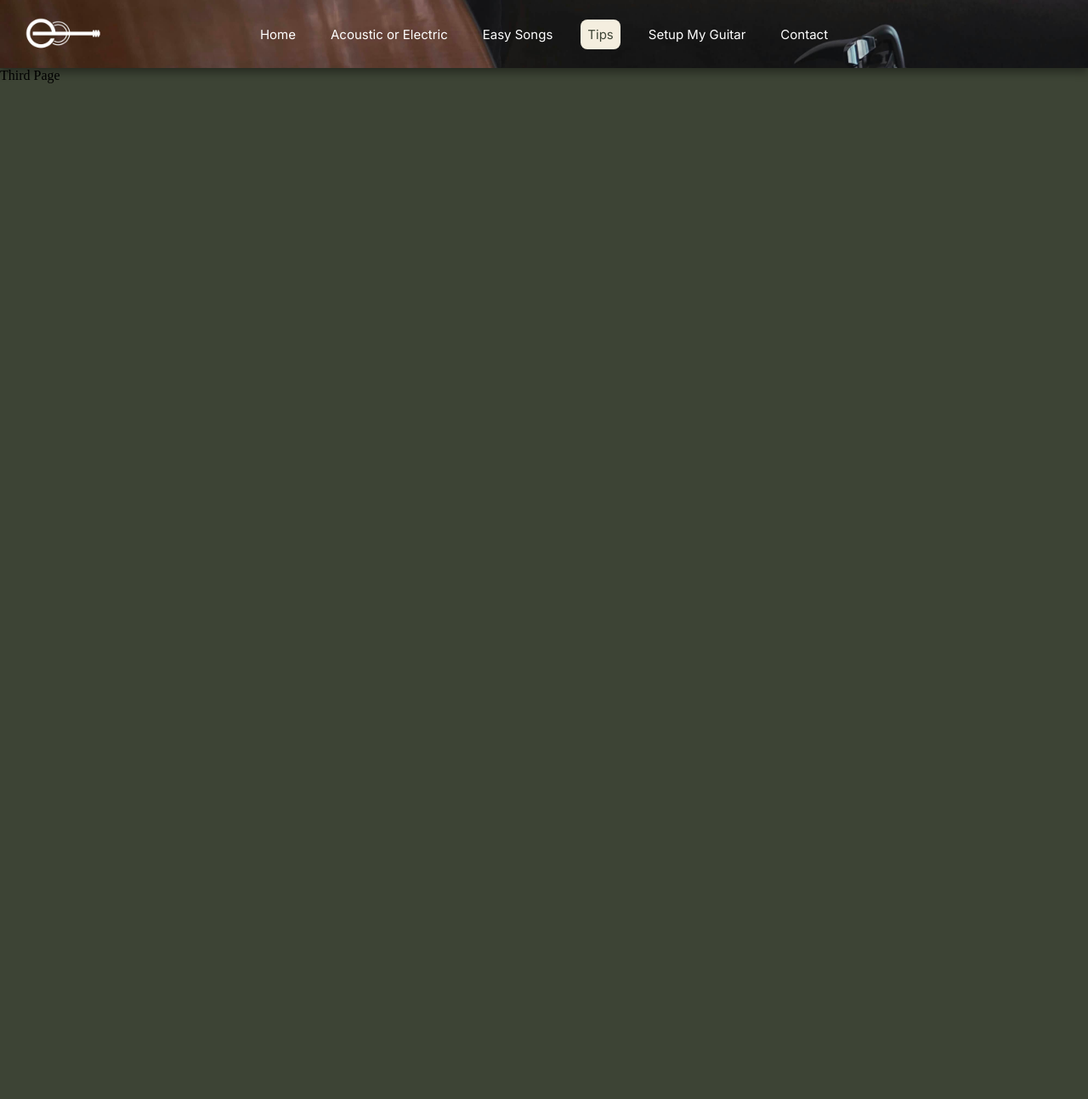
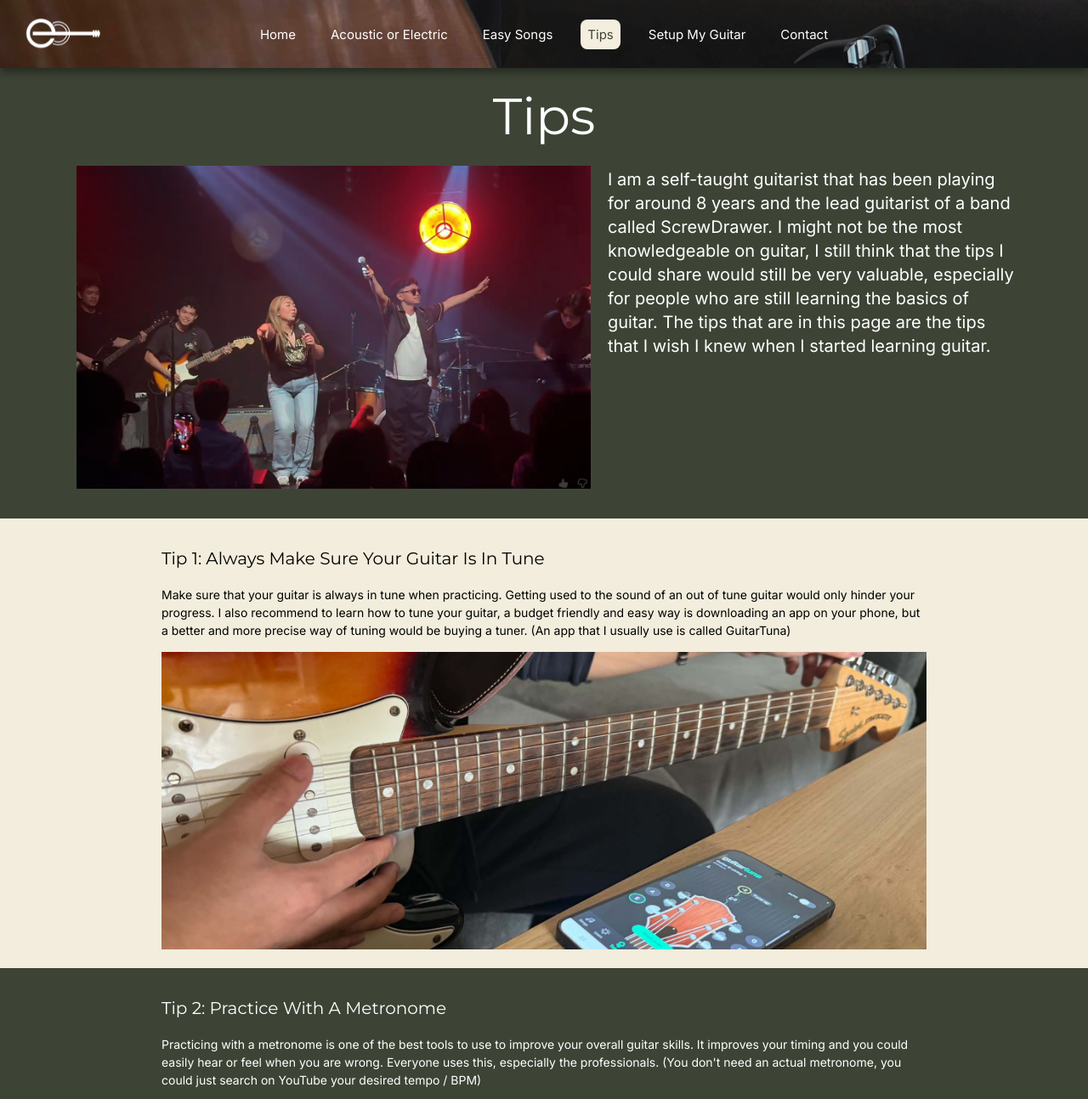
Before and after one commit to davequinto/web-markup, a plain HTML site: page Tips.html in a window 1280 px wide. Shown: the top 1293 px of the page at 85% size. Before the commit the page ends 800 px from the top, so only its background shows below. Drawn offline with Linux system fonts and the light colour scheme.

Commit message:
Tips page layout

```diff
--- a/Tips.html
+++ b/Tips.html
@@ -28,6 +28,110 @@
         </ul>
     </nav>
 
-    <p>Third Page</p>
+    <main class="tips-page">
+
+        <h1>Tips</h1>
+
+        <article class="tips-intro">
+
+            <figure class="tips-intro-image">
+                <img src="img/Band pic.png" alt="Band performing on stage">
+            </figure>
+
+            <section class="tips-intro-text">
+
+                <p>
+                    I am a self-taught guitarist that has been playing
+                    for around 8 years and the lead guitarist of a band
+                    called ScrewDrawer. I might not be the most
+                    knowledgeable on guitar, I still think that the
+                    tips I could share would still be very valuable,
+                    especially for people who are still learning the
+                    basics of guitar. The tips that are in this page
+                    are the tips that I wish I knew when I started
+                    learning guitar.
+                </p>
+
+            </section>
+
+        </article>
+
+    </main>
+
+
+    <section class="tips-first">
+
+        <article class="tip-row">
+
+            <h2>Tip 1: Always Make Sure Your Guitar Is In Tune</h2>
+
+            <p>
+                Make sure that your guitar is always in tune when
+                practicing. Getting used to the sound of an out of
+                tune guitar would only hinder your progress. I also
+                recommend to learn how to tune your guitar, a budget
+                friendly and easy way is downloading an app on your
+                phone, but a better and more precise way of tuning
+                would be buying a tuner. (An app that I usually use
+                is called GuitarTuna)
+            </p>
+
+            <figure class="tip-image">
+                <img src="img/MakeSureGuitarAlwaysInTune.jpg"
+                     alt="Tuning a guitar using a tuning application">
+            </figure>
+
+        </article>
+
+    </section>
+
+
+    <section class="tips-second">
+
+        <article class="tip-row">
+
+            <h2>Tip 2: Practice With A Metronome</h2>
+
+            <p>
+                Practicing with a metronome is one of the best tools
+                to use to improve your overall guitar skills. It
+                improves your timing and you could easily hear or
+                feel when you are wrong. Everyone uses this,
+                especially the professionals. (You don't need an
+                actual metronome, you could just search on YouTube
+                your desired tempo / BPM)
+            </p>
+
+            <figure class="tip-image">
+                <img src="img/Metronome.png"
+                     alt="Picture of metronome videos in Youtube">
+            </figure>
+
+        </article>
+
+    </section>
+
+
+    <section class="tips-first">
+
+        <article class="tip-row">
+
+            <h2>Tip 3: Know How To Hold The Pick The Right Way</h2>
+
+            <p>
+                Knowing how to hold the pick the right way is very important when starting on learning the guitar,
+because it is very easy to get used to holding it in a wrong way. And changing into another way of
+holding the pick is hard. There is no one right way in holding the pick, but picking one that is normally
+used is what I would recommend.
+            </p>
+
+            <figure class="tip-image">
+                <img src="img/HoldPickRightWay.jpg"
+                     alt="Holding a Pick">
+            </figure>
+
+        </article>
+
+    </section>
 </body>
 </html>
--- a/css/style.css
+++ b/css/style.css
@@ -536,3 +536,128 @@ article.contactform {
 .song-aside tbody  {
     background-color: #FFF;
 }
+
+/* 4th tip page*/
+
+.tips-page {
+    width: 100%;
+    background-color: #3D4435;
+
+    padding: 20px 0 35px;
+}
+
+.tips-page > h1 {
+    font-family: 'Montserrat', sans-serif;
+    font-size: 60px;
+    font-weight: 500;
+
+    color: white;
+    text-align: center;
+
+    margin-bottom: 22px;
+}
+
+.tips-intro {
+    width: 90%;
+    max-width: 1100px;
+
+    margin: 0 auto;
+
+    display: grid;
+    grid-template-columns: 55% 45%;
+
+    gap: 15px;
+    align-items: start;
+}
+
+.tips-intro-image {
+    margin: 0;
+    width: 100%;
+}
+
+.tips-intro-image img {
+    width: 100%;
+    height: 380px;
+
+    object-fit: cover;
+    display: block;
+}
+
+.tips-intro-text {
+    padding: 2px 5px;
+}
+
+.tips-intro-text p {
+    font-family: 'Inter', sans-serif;
+    font-size: 20px;
+    line-height: 1.4;
+
+    color: white;
+}
+
+
+.tips-first {
+    width: 100%;
+
+    background-color: #F2EDDC;
+
+    padding: 35px 0 22px;
+}
+
+.tip-row {
+    width: 80%;
+    max-width: 900px;
+
+    margin: 0 auto;
+}
+
+.tip-row h2 {
+    font-family: 'Montserrat', sans-serif;
+    font-size: 20px;
+    font-weight: 500;
+
+    color: black;
+
+    margin-bottom: 20px;
+}
+
+.tip-row p {
+    font-family: 'Inter', sans-serif;
+    font-size: 14px;
+    line-height: 1.5;
+
+    color: black;
+
+    margin-bottom: 15px;
+}
+
+.tip-image {
+    width: 100%;
+    margin: 0;
+}
+
+.tip-image img {
+    width: 100%;
+    height: 350px;
+
+    object-fit: cover;
+    display: block;
+}
+
+
+
+.tips-second {
+    width: 100%;
+
+    background-color: #3D4435;
+
+    padding: 35px 0 30px;
+}
+
+.tips-second .tip-row h2 {
+    color: white;
+}
+
+.tips-second .tip-row p {
+    color: white;
+}
```
Also changed, not shown: img/Band pic.png (added), img/HoldPickRightWay.jpg (added), img/MakeSureGuitarAlwaysInTune.jpg (added), img/Metronome.png (added).
